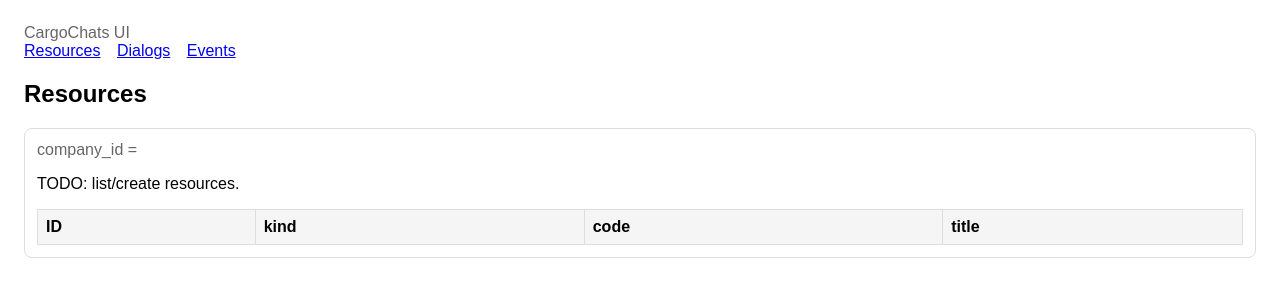
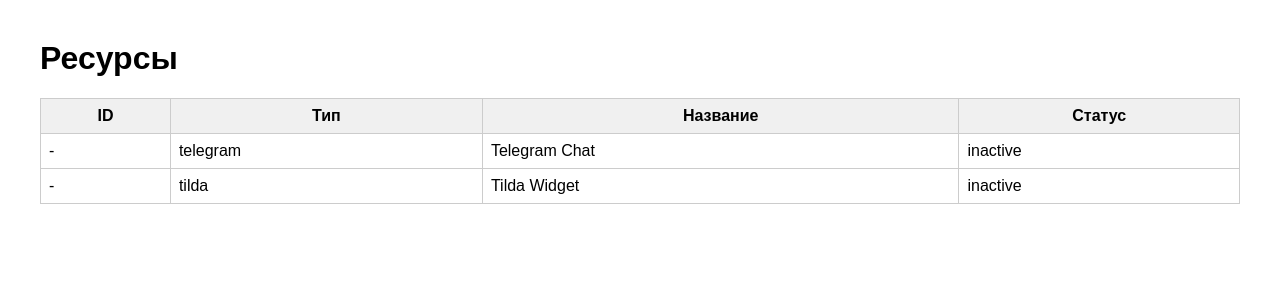
Before and after one commit to Aalam2000/cargochats, a FastAPI app: template src/web/templates/ui/resources.html in a window 1280 px wide. Shown: the top 300 px of the page. Run offline with FastAPI, Linux system fonts and the light colour scheme; the template is opened without the code that fills it, so the values that code supplies are empty.

Commit message:
Страничка

```diff
--- a/src/main.py
+++ b/src/main.py
@@ -3,7 +3,7 @@ from __future__ import annotations
 import os
 import uvicorn
 from fastapi import FastAPI
-from fastapi.responses import HTMLResponse
+from fastapi.staticfiles import StaticFiles
 
 from src.api.routes_health import router as health_router
 from src.api.routes_chat import router as chat_router
@@ -12,36 +12,17 @@ from src.api.ui.router import router as ui_router
 from src.api.public.router import router as public_router
 
 
-def create_app() -> FastAPI:
-    app = FastAPI(title="CargoChats")
+app = FastAPI(title="CargoChats")
 
-    # --- базовая страница ---
-    @app.get("/", response_class=HTMLResponse)
-    def index():
-        return """
-        <!doctype html>
-        <html lang="ru">
-        <head>
-            <meta charset="utf-8">
-            <title>CargoChats</title>
-        </head>
-        <body>
-            <h1>CargoChats</h1>
-            <p>Сервис запущен.</p>
-            <p>UI и авторизация будут подключены на следующих шагах.</p>
-        </body>
-        </html>
-        """
+# статика
+app.mount("/static", StaticFiles(directory="src/web/static"), name="static")
 
-    app.include_router(health_router)
-    app.include_router(chat_router)
-    app.include_router(settings_router)
+# API
+app.include_router(health_router)
+app.include_router(chat_router)
+app.include_router(settings_router)
 
-    return app
-
-
-app = create_app()
-
+# UI / public
 app.include_router(ui_router)
 app.include_router(public_router)
 
--- /dev/null
+++ b/src/web/static/ui/resources.css
@@ -0,0 +1,18 @@
+body {
+    font-family: Arial, sans-serif;
+    margin: 40px;
+}
+
+table {
+    border-collapse: collapse;
+    width: 100%;
+}
+
+th, td {
+    border: 1px solid #ccc;
+    padding: 8px;
+}
+
+th {
+    background-color: #f0f0f0;
+}
--- /dev/null
+++ b/src/web/static/ui/resources.js
@@ -0,0 +1,19 @@
+document.addEventListener("DOMContentLoaded", () => {
+    const tbody = document.querySelector("#resources-table tbody");
+
+    const mockResources = [
+        { id: "-", type: "telegram", title: "Telegram Chat", status: "inactive" },
+        { id: "-", type: "tilda", title: "Tilda Widget", status: "inactive" }
+    ];
+
+    mockResources.forEach(r => {
+        const tr = document.createElement("tr");
+        tr.innerHTML = `
+            <td>${r.id}</td>
+            <td>${r.type}</td>
+            <td>${r.title}</td>
+            <td>${r.status}</td>
+        `;
+        tbody.appendChild(tr);
+    });
+});
--- a/src/web/templates/ui/resources.html
+++ b/src/web/templates/ui/resources.html
@@ -1,19 +1,28 @@
-{% extends "base.html" %}
-{% block content %}
-<h2>Resources</h2>
-<div class="box">
-  <div class="muted">company_id = {{ company_id }}</div>
-  <p>TODO: list/create resources.</p>
-  <table>
-    <tr><th>ID</th><th>kind</th><th>code</th><th>title</th></tr>
-    {% for r in items %}
-      <tr>
-        <td><a href="/ui/resources/{{ r.id }}?company_id={{ company_id }}">{{ r.id }}</a></td>
-        <td>{{ r.kind }}</td>
-        <td>{{ r.code }}</td>
-        <td>{{ r.title }}</td>
-      </tr>
-    {% endfor %}
-  </table>
-</div>
-{% endblock %}
+<!doctype html>
+<html lang="ru">
+<head>
+    <meta charset="utf-8">
+    <title>Resources</title>
+    <link rel="stylesheet" href="/static/ui/resources.css">
+</head>
+<body>
+
+<h1>Ресурсы</h1>
+
+<table id="resources-table">
+    <thead>
+        <tr>
+            <th>ID</th>
+            <th>Тип</th>
+            <th>Название</th>
+            <th>Статус</th>
+        </tr>
+    </thead>
+    <tbody>
+        <!-- заполняется JS -->
+    </tbody>
+</table>
+
+<script src="/static/ui/resources.js"></script>
+</body>
+</html>
```
Also changed, not shown: src/api/ui/router.py (+18 -3 lines).
